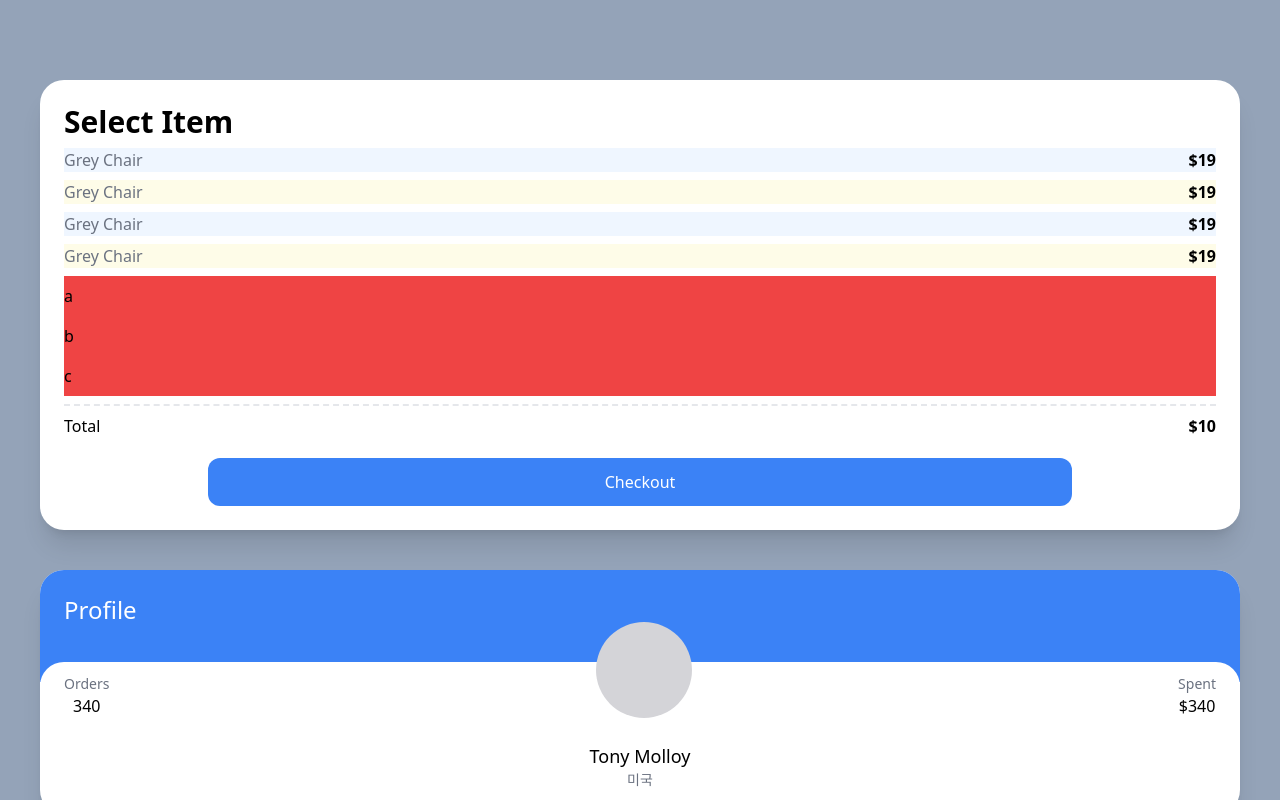
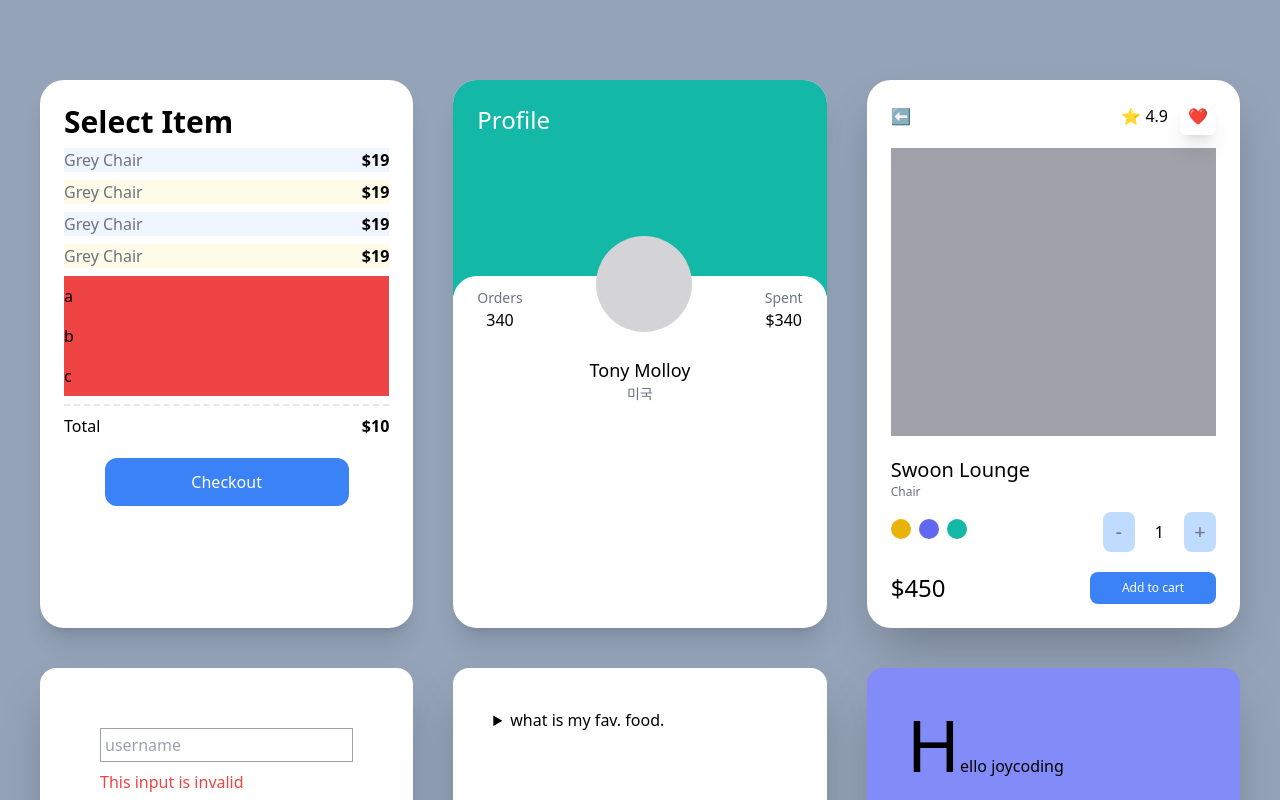
Before and after one commit to leejanghe/Tailwind_CSS_Tour, a Next.js app in the folder tailwind-css/: page / in a window 1280 px wide. Shown: the top 800 px of the page. Built offline with nearby package versions, Linux system fonts and the light colour scheme.

Commit message:
responsive part 2

```diff
--- a/tailwind-css/pages/index.tsx
+++ b/tailwind-css/pages/index.tsx
@@ -3,8 +3,8 @@ import type { NextPage } from 'next'
 
 const Home: NextPage = () => {
   return (
-    <div className="bg-slate-400 py-20 px-10 grid gap-10">
-      <div className="bg-white p-6 rounded-3xl shadow-xl">
+    <div className="bg-slate-400 xl:place-content-center py-20 px-10 grid gap-10 lg:grid-cols-2 xl:grid-cols-3">
+      <div className="bg-white p-6 rounded-3xl shadow-xl flex:flex-col justify-between">
         <span className="font-semibold text-3xl">Select Item</span>
         {/* <div className="flex justify-between my-2">
           <span className="text-gray-500">Grey Chair</span>
@@ -47,7 +47,7 @@ const Home: NextPage = () => {
 
 
       <div className="bg-white overflow-hidden rounded-3xl shadow-xl group">
-      <div className="bg-blue-500 p-6 pb-14">
+      <div className="portrait:bg-indigo-600 landscape:bg-teal-500 bg-blue-500 p-6 pb-14 xl:pb-40">
           <span className="text-white text-2xl">Profile</span>
         </div>
         <div className="rounded-3xl p-6 bg-white relative -top-5">
@@ -70,7 +70,7 @@ const Home: NextPage = () => {
       </div>
 
 
-      <div className="bg-white p-10 rounded-2xl shadow-2xl">
+      <div className="bg-white p-6 rounded-3xl shadow-2xl lg:col-span-2 xl:col-span-1">
         <div className="flex mb-5 justify-between items-center">
           <span>⬅️</span>
           <div className="space-x-3">
```
